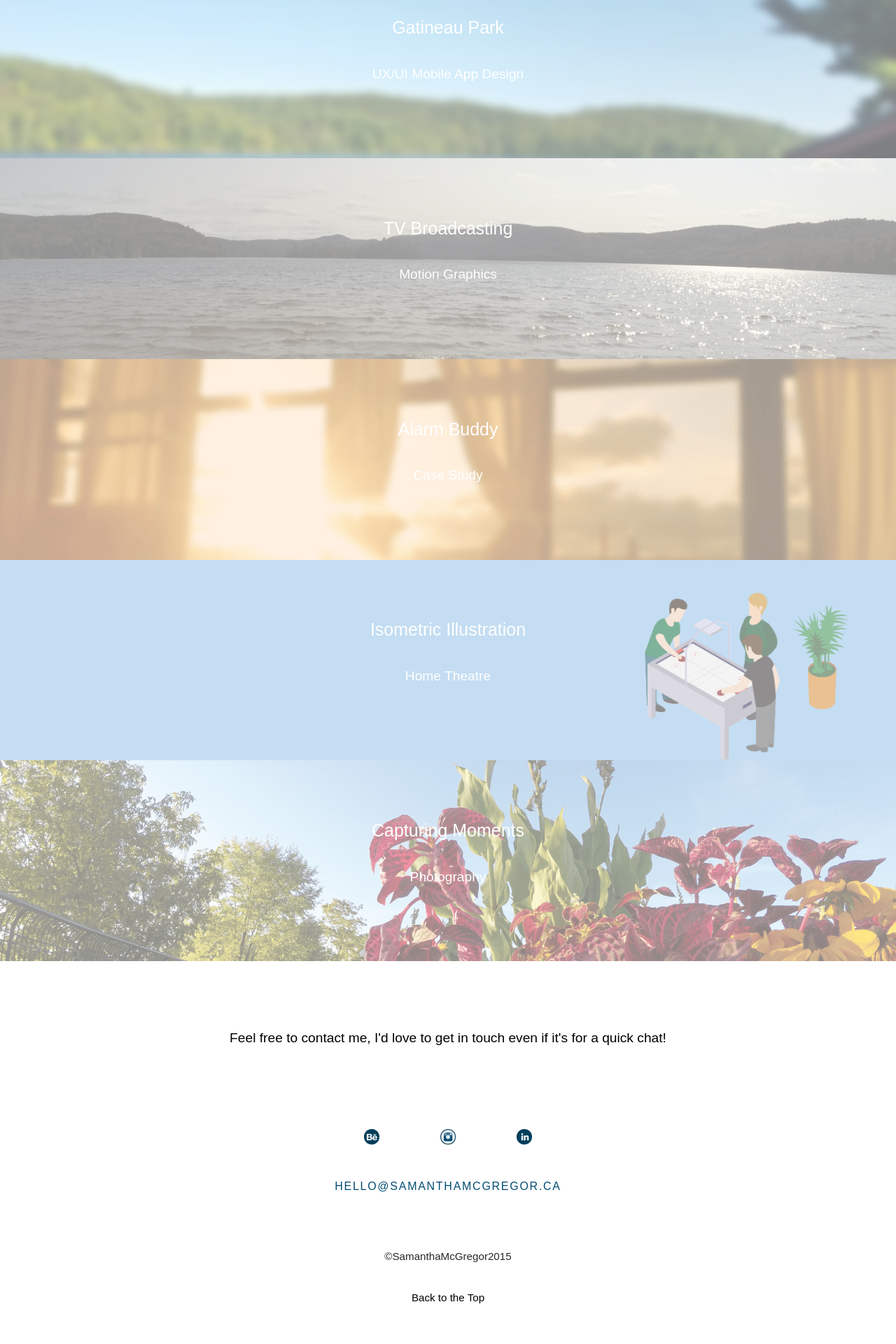
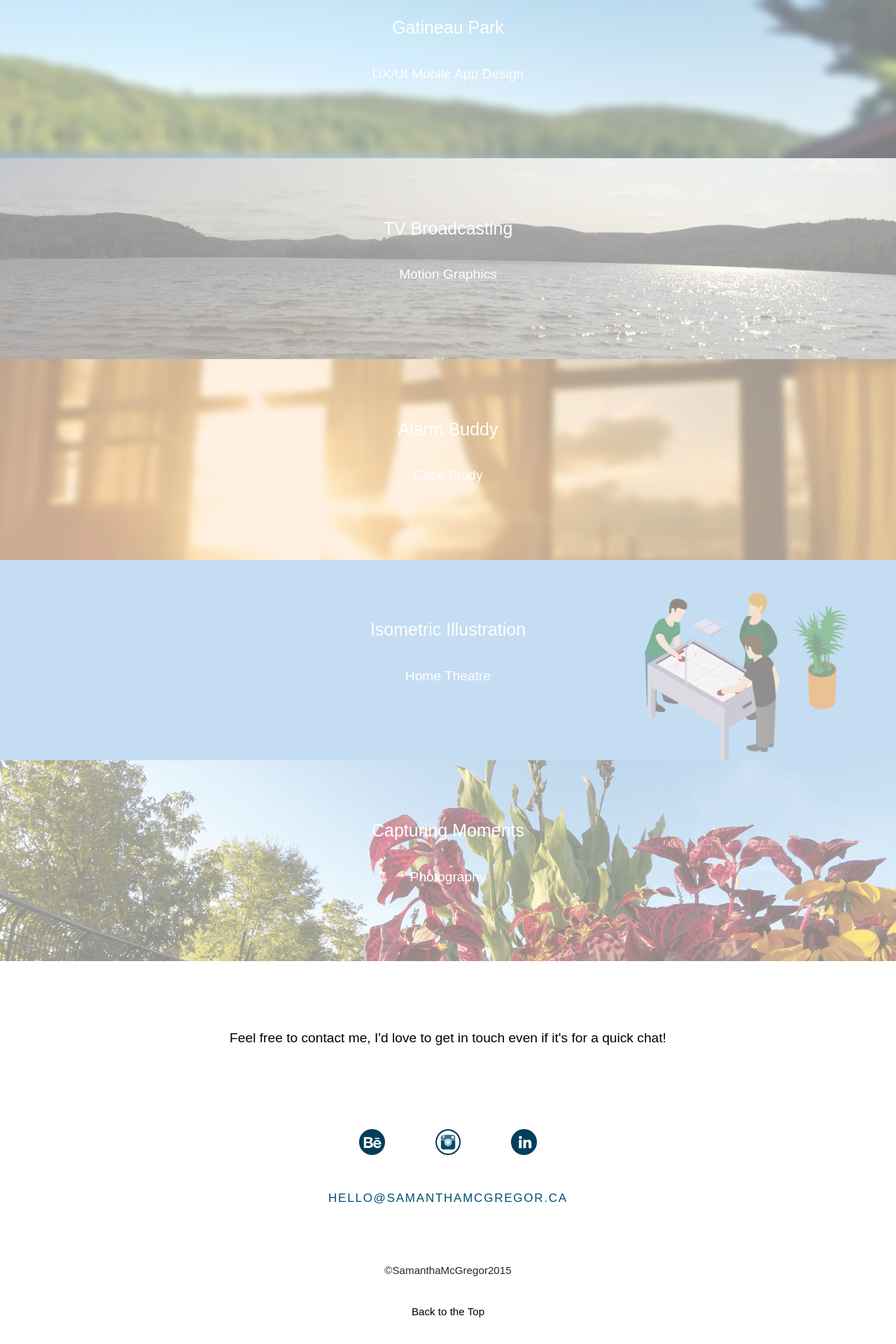
Before and after one commit to mcgr0217/portfolio, a Jekyll site: the page built from index.html, in a window 1280 px wide. Shown: the part 1460-3380 px from the top of the page at 70% size. Built offline with Jekyll 4.4.1, drawn with Linux system fonts in a browser that asks for light colours.

Commit message:
Social Media

```diff
--- a/_includes/css/main.css
+++ b/_includes/css/main.css
@@ -406,7 +406,7 @@ a {
         padding: 1rem;
     }
     .social-icon {
-        width: 20%;
+        width: 40%;
     }
     .logo {
         text-align: center;
@@ -464,7 +464,7 @@ a {
         padding-bottom: 2rem;
     }
     .social-icon {
-        width: 20%;
+        width: 35%;
     }
     .text {
         padding-left: 6rem;
@@ -513,7 +513,7 @@ a {
         padding-bottom: 2rem;
     }
     .social-icon {
-        width: 20%;
+        width: 34%;
     }
     .text2 {
         padding-left: 12rem;
--- a/_layouts/default.html
+++ b/_layouts/default.html
@@ -78,7 +78,7 @@
                     </a>
                 </div>
 			</div>
-			<a class="email" href="mailto:hello@samanthamcgregor.ca"><p>HELLO@SAMANTHAMCGREGOR.CA</p></a>
+			<a class="email" href="mailto:hello@samanthamcgregor.ca"><p class="milli">HELLO@SAMANTHAMCGREGOR.CA</p></a>
             <p class="copyright micro">©SamanthaMcGregor2015</p>
             <a class="btt micro" href="#top">Back to the Top</a>
         </div>
--- a/index.html
+++ b/index.html
@@ -24,8 +24,6 @@ Changefreq: weekly
             <p class="white text-align" itemprop="Genre">{{portfolio.classification}}</p>
             </div>
         </a>
-
-
         <div id="{{portfolio.id}}" class="content">
             {% include {{portfolio.image-include}} %}
             <div class="pad-b">
```
Lines whose indentation alone changed are shown as unchanged.
